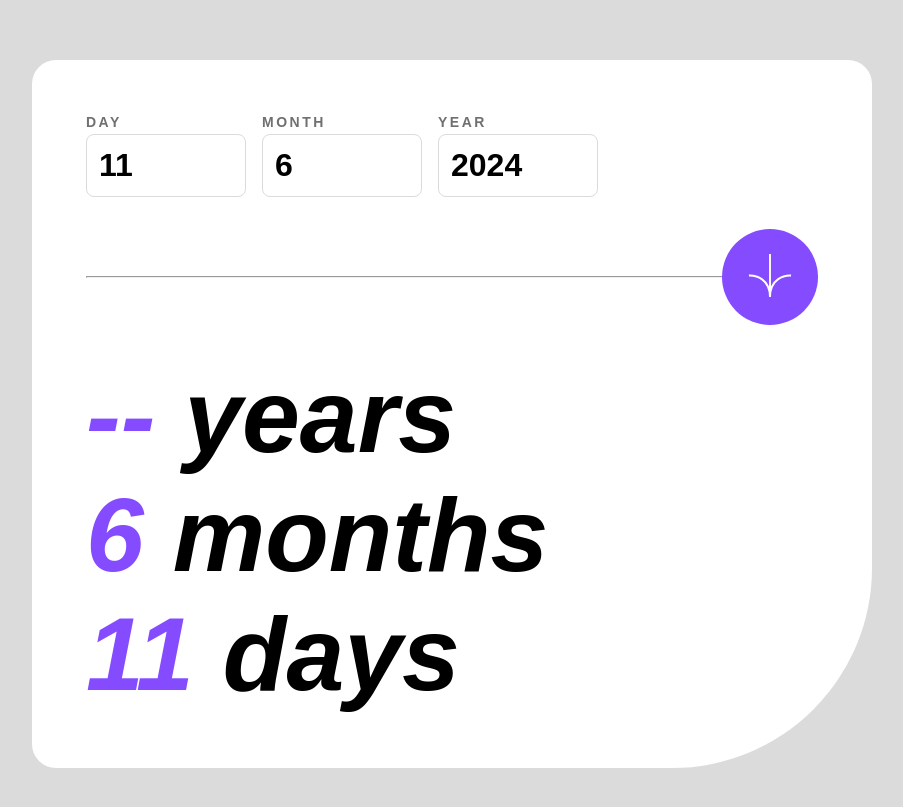
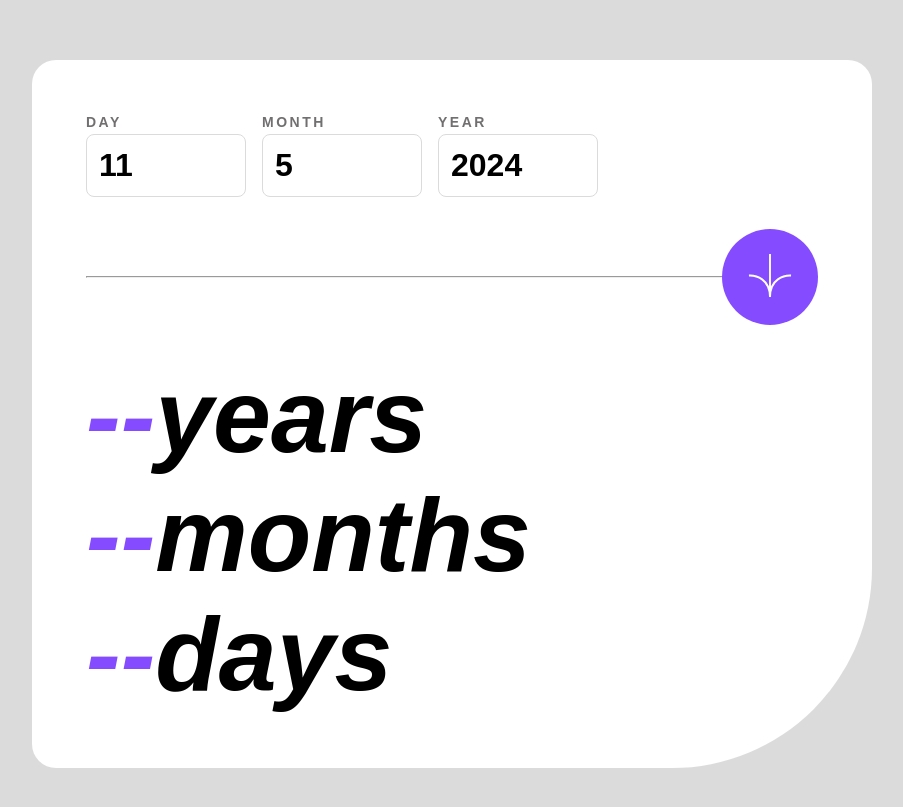
Before and after one commit to delroscol98/age-calculator, a React (Create React App) app: page / in a window 1280 px wide. Shown: the part 111-918 px from the top of the page, without its empty margins (188-1091 px from the left). Built offline with nearby package versions, Linux system fonts and the light colour scheme.

Commit message:
JS and CSS files modified

```diff
--- a/src/App.js
+++ b/src/App.js
@@ -8,8 +8,9 @@ import "./App.css";
 
 function App() {
   const [day, setDay] = useState(new Date().getDate());
-  const [month, setMonth] = useState(new Date().getMonth() + 1);
+  const [month, setMonth] = useState(new Date().getMonth());
   const [year, setYear] = useState(new Date().getFullYear());
+  const [age, setAge] = useState({ day, month, year });
 
   const setDayHandler = (e) => {
     setDay(+e.target.value);
@@ -23,6 +24,14 @@ function App() {
     setYear(+e.target.value);
   };
 
+  const setAgeHandler = () => {
+    setAge({
+      day: Math.abs(new Date().getDate() - day),
+      month: Math.abs(new Date().getMonth() - month),
+      year: new Date().getFullYear() - 1 - year,
+    });
+  };
+
   return (
     <div className="app">
       <div className="calculator">
@@ -34,8 +43,8 @@ function App() {
           year={year}
           onSetYear={setYearHandler}
         />
-        <Divider />
-        <Results day={day} month={month} year={year} />
+        <Divider onSetAge={setAgeHandler} />
+        <Results age={age} />
       </div>
     </div>
   );
--- a/src/components/Divider.js
+++ b/src/components/Divider.js
@@ -1,11 +1,11 @@
 import Icon from "../assets/images/icon-arrow.svg";
 import "./Divider.css";
 
-const Divider = () => {
+const Divider = ({ onSetAge }) => {
   return (
     <div className="divider">
       <hr className="divider__divider" />
-      <button className="divider__button">
+      <button className="divider__button" onClick={() => onSetAge()}>
         <img className="divider__button--icon" src={Icon} alt="icon-arrow" />
       </button>
     </div>
--- a/src/components/Form.css
+++ b/src/components/Form.css
@@ -33,7 +33,7 @@
   color: var(--light-red);
 }
 
-.form__box.invalid .form__input:focus {
+.form__box.invalid .form__input {
   outline: none;
   border: 1px solid var(--light-red);
 }
--- a/src/components/Form.js
+++ b/src/components/Form.js
@@ -9,17 +9,18 @@ const Form = ({ day, onSetDay, month, onSetMonth, year, onSetYear }) => {
         </label>
         <input
           className="form__input heading-md"
-          type="number"
+          type="text"
           id="day"
           placeholder="DD"
           value={day}
           onChange={onSetDay}
         />
-        {day > 31 && (
-          <p className="form__error-msg ff-body">
-            <em>Must be a valid day</em>
-          </p>
-        )}
+        {day > 31 ||
+          (day < 1 && (
+            <p className="form__error-msg ff-body">
+              <em>Must be a valid day</em>
+            </p>
+          ))}
       </div>
       <div className={`form__box ${month > 12 || month < 1 ? "invalid" : ""}`}>
         <label className="form__label font-bold heading-sm" htmlFor="month">
@@ -27,13 +28,13 @@ const Form = ({ day, onSetDay, month, onSetMonth, year, onSetYear }) => {
         </label>
         <input
           className="form__input heading-md"
-          type="number"
+          type="text"
           id="month"
           placeholder="MM"
           value={month}
           onChange={onSetMonth}
         />
-        {month > 12 && (
+        {(month > 12 || month < 1) && (
           <p className="form__error-msg ff-body">
             <em>Must be a valid month</em>
           </p>
@@ -49,7 +50,7 @@ const Form = ({ day, onSetDay, month, onSetMonth, year, onSetYear }) => {
         </label>
         <input
           className="form__input heading-md"
-          type="number"
+          type="text"
           id="year"
           placeholder="YYYY"
           value={year}
--- a/src/components/Results.js
+++ b/src/components/Results.js
@@ -1,21 +1,30 @@
 import "./Results.css";
 
-const Results = ({ day, month }) => {
+const Results = ({ age }) => {
   return (
     <div className="results">
       <p className="heading-lg font-very-bold">
         <em>
-          <span className="results__number">--</span> years
+          <span className="results__number">
+            {age.year === new Date().getFullYear() ? "--" : age.year}
+          </span>
+          years
         </em>
       </p>
       <p className="heading-lg font-very-bold">
         <em>
-          <span className="results__number">{month ? month : "--"}</span> months
+          <span className="results__number">
+            {age.month === Math.abs(new Date().getMonth()) ? "--" : age.month}
+          </span>
+          months
         </em>
       </p>
       <p className="heading-lg font-very-bold">
         <em>
-          <span className="results__number">{day ? day : "--"}</span> days
+          <span className="results__number">
+            {age.day === Math.abs(new Date().getDate()) ? "--" : age.day}
+          </span>
+          days
         </em>
       </p>
     </div>
```
